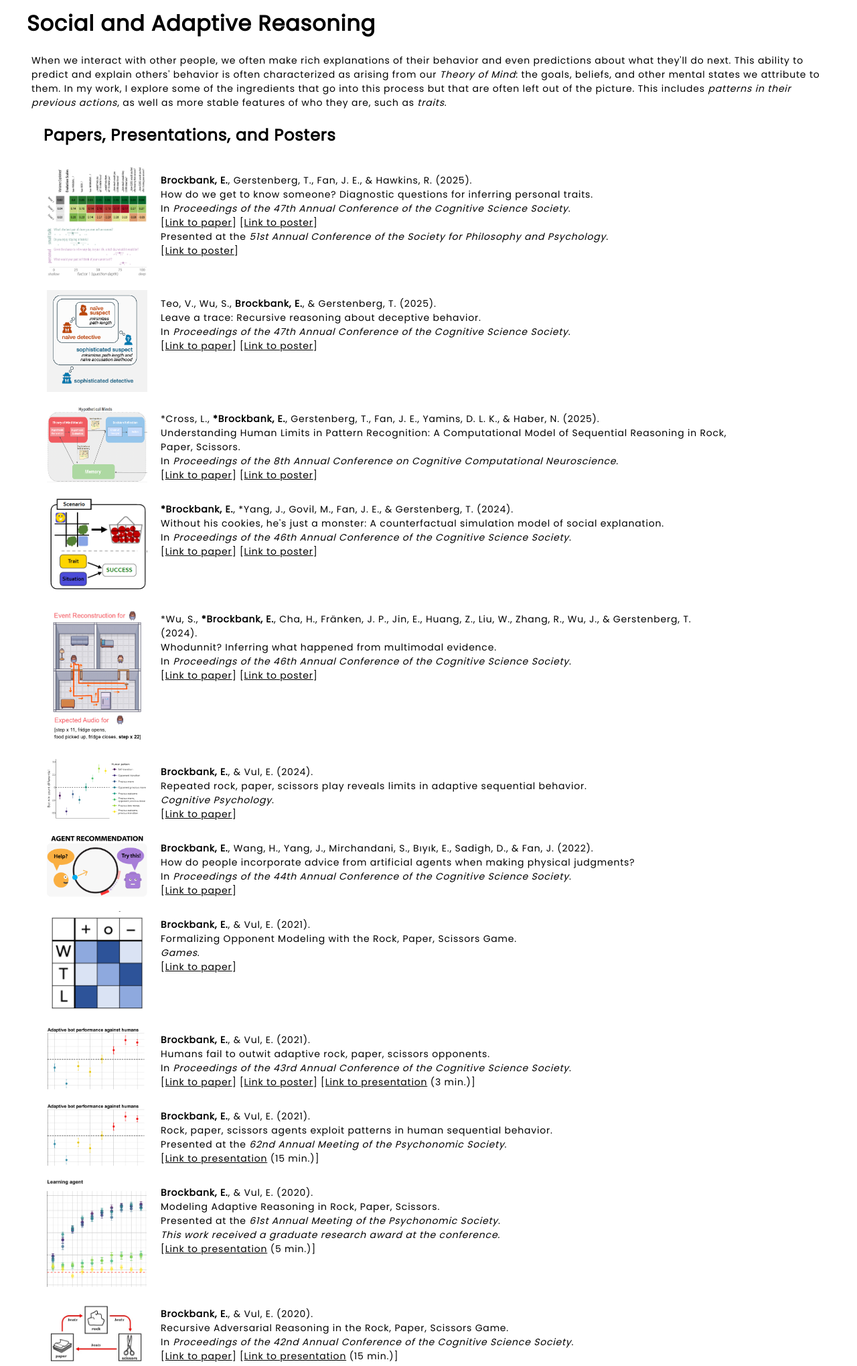
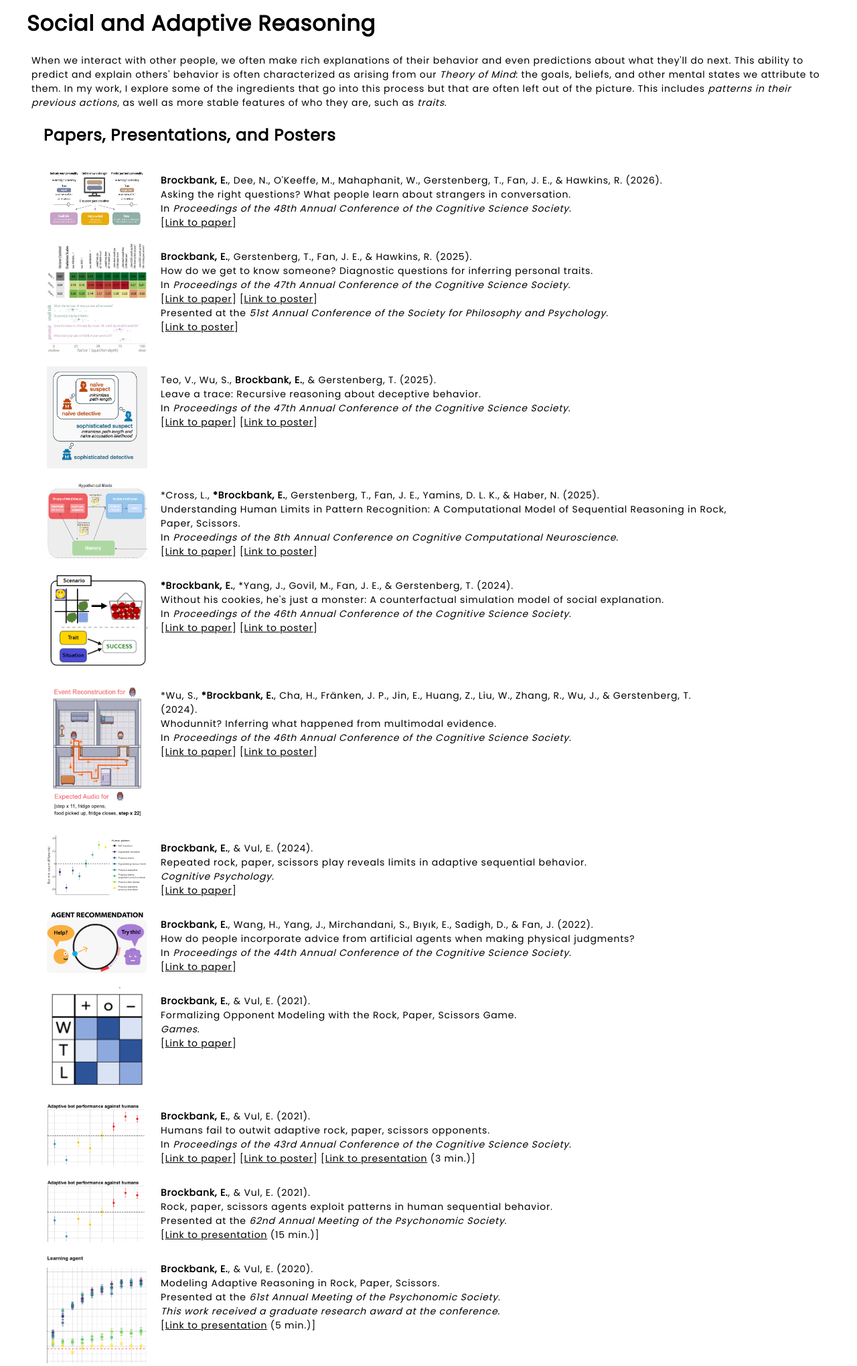
Before and after one commit to erik-brockbank/website, a Flask app: page /research in a window 1280 px wide. Shown: the part 351-2390 px from the top of the page at 67% size. Run offline with Flask 3, Linux system fonts and the light colour scheme; some web fonts are replaced.

Commit message:
add cog sci paper

```diff
--- a/templates/research.html
+++ b/templates/research.html
@@ -42,7 +42,18 @@
         <h2>Papers, Presentations, and Posters</h2>
 
         <div class="paper-links">
-          <img src="/static/img/paper_img_deep_conversations.png" class="paper-img" alt="photo" style="width: 150px;">
+          <img src="/static/img/paper_img_deep_conv_cogsci26.png" class="paper-img" alt="photo" style="width: 150px;">
+          <span class="paper-cite">
+            <b>Brockbank, E.</b>, Dee, N., O'Keeffe, M., Mahaphanit, W., Gerstenberg, T., Fan, J. E., & Hawkins, R. (2026).
+            <br>Asking the right questions? What people learn about strangers in conversation.
+            <br>In <em>Proceedings of the 48th Annual Conference of the Cognitive Science Society</em>.
+            <br>[<a href="/static/docs/papers/deep_conversations_cogsci2026-final.pdf"><u>Link to paper</u></a>]
+              <!-- [<a href="/static/docs/posters/deep_conversations_cogsci_poster-2025.pdf"><u>Link to poster</u></a>] -->
+          </span>
+        </div>
+
+        <div class="paper-links">
+          <img src="/static/img/paper_img_deep_conv_cogsci25.png" class="paper-img" alt="photo" style="width: 150px;">
           <span class="paper-cite">
             <b>Brockbank, E.</b>, Gerstenberg, T., Fan, J. E., & Hawkins, R. (2025).
             <br>How do we get to know someone? Diagnostic questions for inferring personal traits.
```
Also changed, not shown: static/img/paper_img_deep_conv_cogsci25.png (renamed from static/img/paper_img_deep_conversations.png), static/img/paper_img_deep_conv_cogsci26.png (added), 1 other file.
